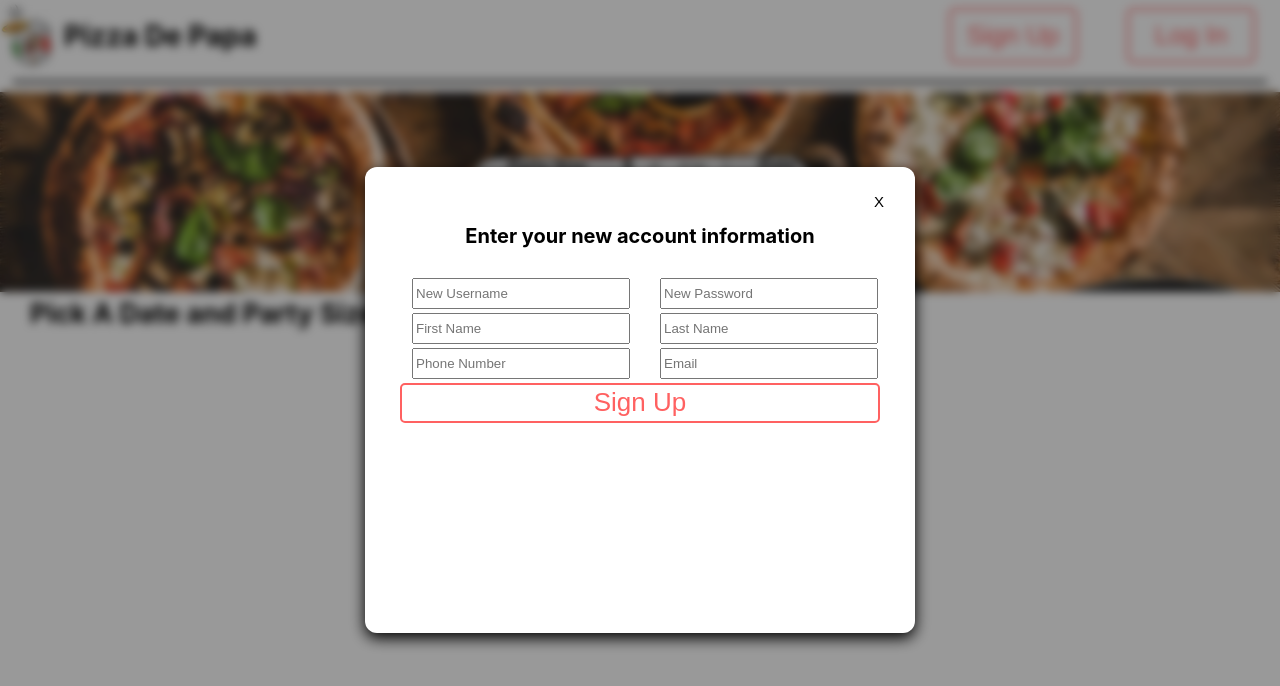
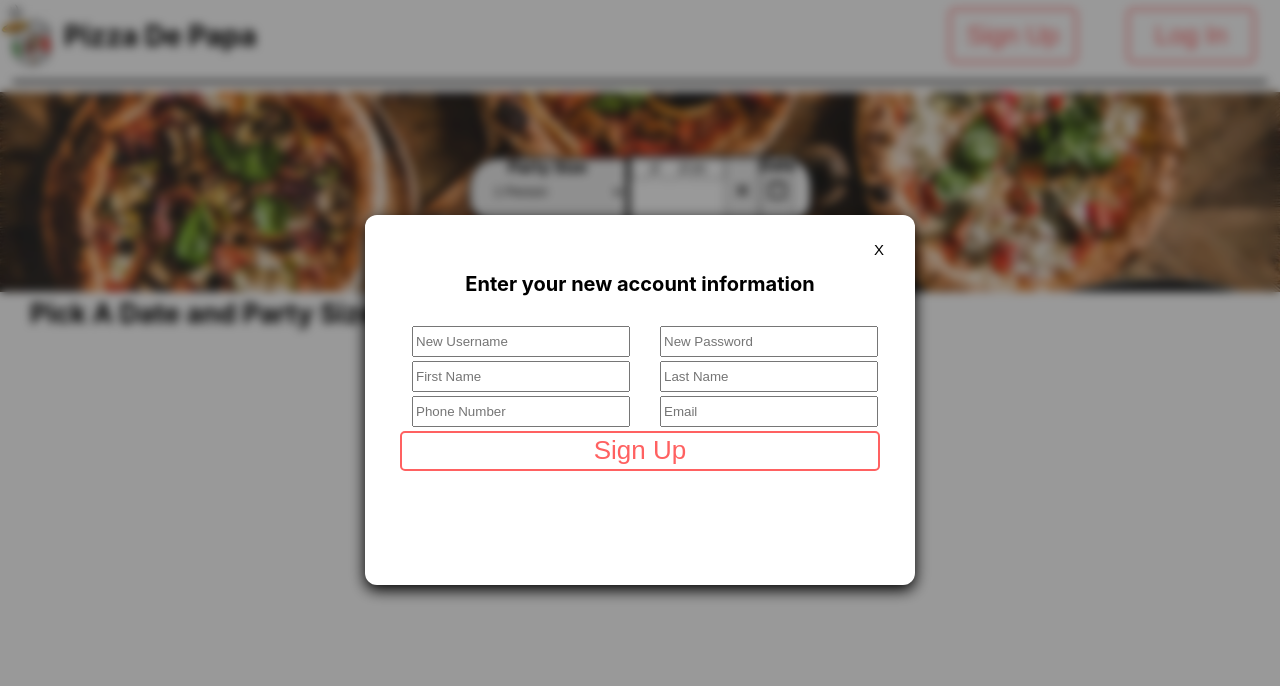
Before and after one commit to CobyWalters/ReservationSystem, a React (Create React App) app: page / in a window 1280 px wide. Both pictures are taken after a click on the button "Sign Up". Shown: the top 686 px of the page. Built offline with nearby package versions, Linux system fonts and the light colour scheme.

Commit message:
fixed sign up modal

```diff
--- a/src/components/SignUpModal.css
+++ b/src/components/SignUpModal.css
@@ -15,7 +15,7 @@
 
 .signUpModalContainer {
     width: 500px;
-    height: 52vh;
+    height: 40vh;
     border-radius: 12px;
     background-color: white;
     box-shadow: black 0px 5px 15px;
```
